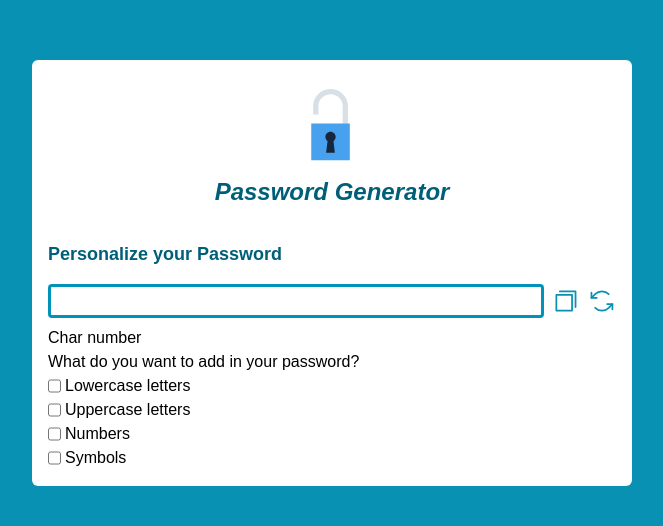
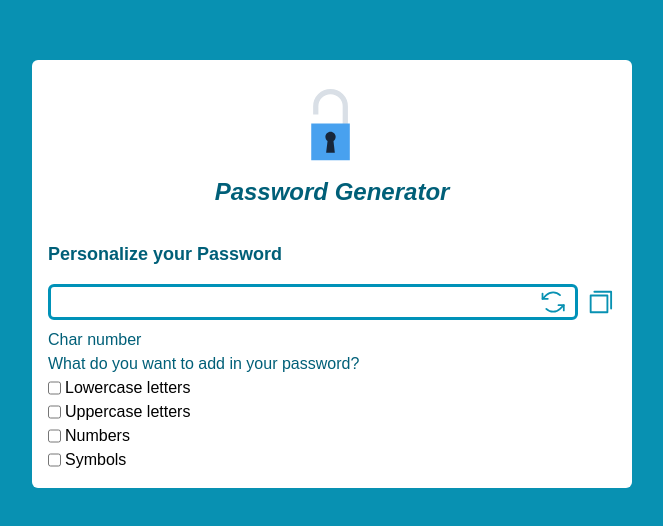
Before and after one commit to DeborahLyra/passwordGenerator, a React (Vite) app: page / in a window 1280 px wide. Shown: the part 196-722 px from the top of the page, without its empty margins (308-971 px from the left). Built offline with nearby package versions, Linux system fonts and the light colour scheme.

Commit message:
edited style

```diff
--- a/src/components/PasswordGenerator.tsx
+++ b/src/components/PasswordGenerator.tsx
@@ -9,32 +9,35 @@ export function PasswordGenerator() {
 
             <h2 className="text-cyan-800 font-semibold text-lg mb-4">Personalize your Password</h2>
             <div className="flex justify-center items-center gap-2 mb-2">
-                <input type="text" className="border-cyan-600 border-3 w-full rounded p-0.5" />
+                <div className="w-full px-2 border-cyan-600 border-3 rounded-md flex items-center justify-between">
+                    <input type="text" className="border-0 w-full rounded p-0.5 focus:outline-0" />
+
+                    <ArrowsCounterClockwise size={30} color="#0891b2" className="cursor-pointer" />
+                </div>
                 <CopySimple size={32} color="#0891b2" className="cursor-pointer" />
-                <ArrowsCounterClockwise size={32} color="#0891b2" className="cursor-pointer" />
             </div>
             <div>
-                <p>Char number</p>
+                <p className="text-cyan-800 font-light">Char number</p>
                 <div>
 
                 </div>
                 <div className="flex flex-col justify-center items-start">
-                    <p>What do you want to add in your password?</p>
+                    <p className="text-cyan-800 font-light">What do you want to add in your password?</p>
                     <label className="flex justify-center gap-1">
                         <input type="checkbox" className="bg-cyan-600" />
-                        Lowercase letters
+                        <span className="font-light">Lowercase letters</span>
                     </label>
                     <label className="flex justify-center gap-1">
                         <input type="checkbox" className="bg-cyan-600" />
-                        Uppercase letters
+                        <span className="font-light">Uppercase letters</span>
                     </label>
                     <label className="flex justify-center gap-1">
                         <input type="checkbox" className="bg-cyan-600" />
-                        Numbers
+                        <span className="font-light">Numbers</span>
                     </label>
                     <label className="flex justify-center gap-1">
                         <input type="checkbox" className="bg-cyan-600" />
-                        Symbols
+                        <span className="font-light">Symbols</span>
                     </label>
                 </div>
             </div>
```
